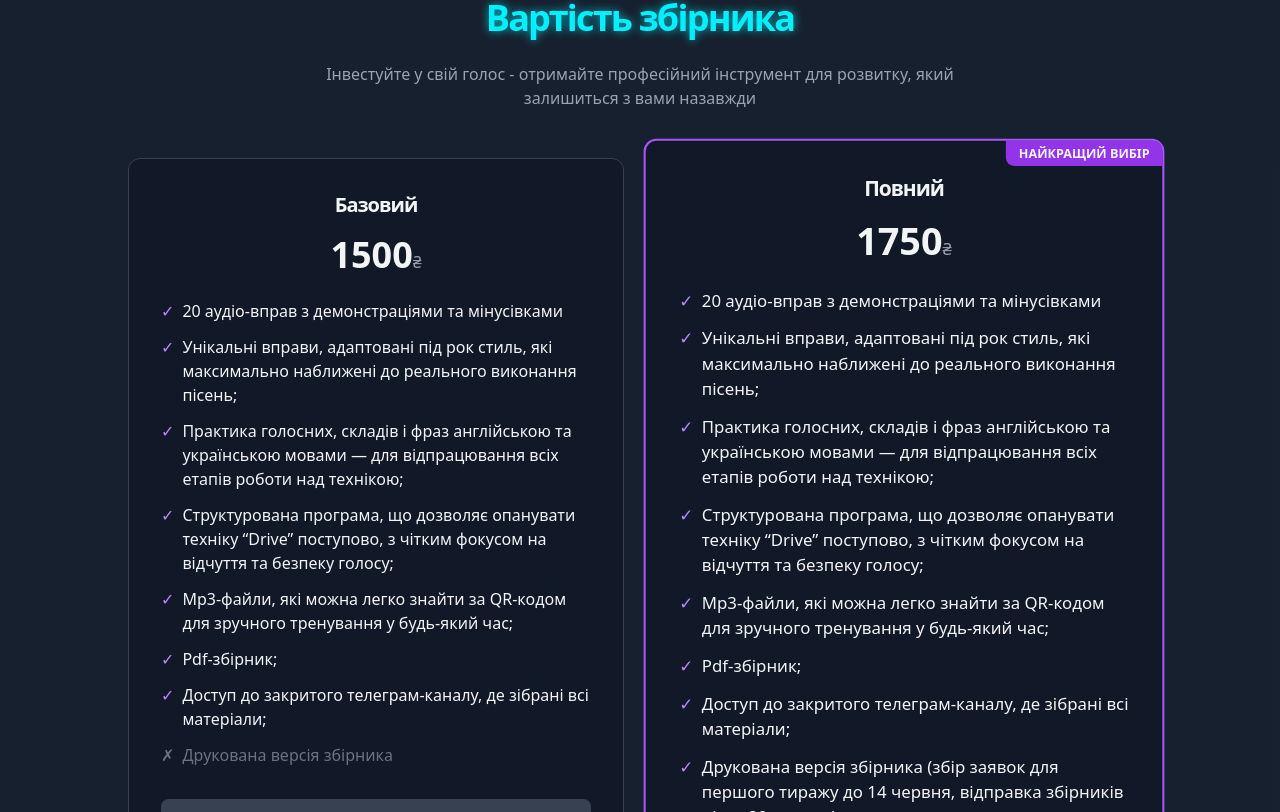
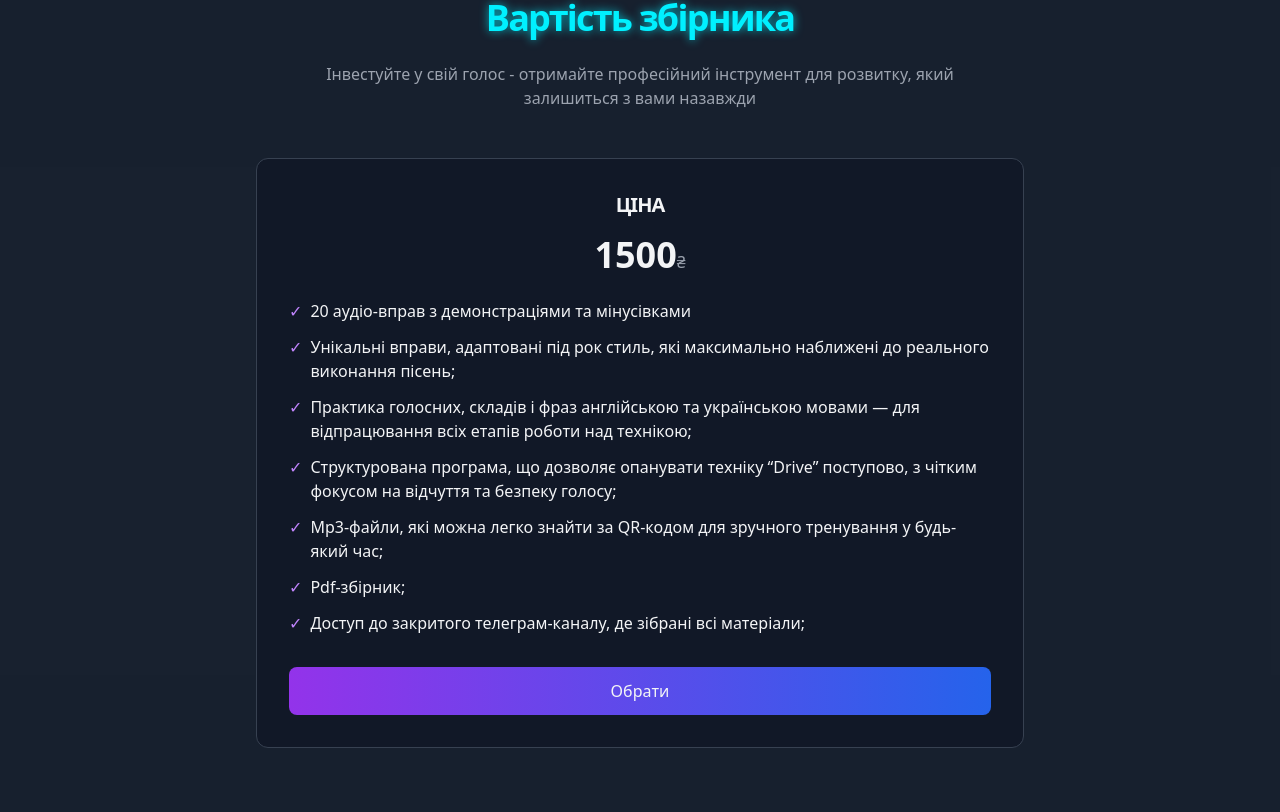
Before and after one commit to GrigoriyShkarta/workbook_FYD, a Next.js app: page / in a window 1280 px wide. Shown: the part 2628-3440 px from the top of the page. Built offline with nearby package versions, Linux system fonts and the light colour scheme.

Commit message:
fixed price

```diff
--- a/src/app/components/Pricing.tsx
+++ b/src/app/components/Pricing.tsx
@@ -8,9 +8,9 @@ const Pricing = () => {
 					розвитку, який залишиться з вами назавжди
 				</p>
 
-				<div className='grid md:grid-cols-2 gap-8 max-w-5xl mx-auto'>
+				<div className='grid md:grid-cols-1 gap-8 max-w-3xl mx-auto'>
 					<div className='bg-gray-900 p-8 rounded-xl border border-gray-700'>
-						<h3 className='text-xl font-bold mb-4 text-center'>Базовий</h3>
+						<h3 className='text-xl font-bold mb-4 text-center'>ЦІНА</h3>
 						<div className='text-center mb-6'>
 							<span className='text-4xl font-bold'>1500</span>
 							<span className='text-gray-400'>₴</span>
@@ -58,19 +58,15 @@ const Pricing = () => {
 									Доступ до закритого телеграм-каналу, де зібрані всі матеріали;
 								</span>
 							</li>
-							<li className='flex items-start'>
-								<span className='text-gray-500 mr-2'>✗</span>
-								<span className='text-gray-500'>Друкована версія збірника</span>
-							</li>
 						</ul>
 						<a href='https://t.me/yana_vocalcoach' target='_blank'>
-							<button className='w-full py-3 bg-gray-700 hover:bg-gray-600 rounded-lg transition'>
+							<button className='w-full py-3 bg-gradient-to-r from-purple-600 to-blue-600 hover:opacity-90 rounded-lg transition'>
 								Обрати
 							</button>
 						</a>
 					</div>
 
-					<div className='bg-gray-900 p-8 rounded-xl border-2 border-purple-500 relative transform scale-105 z-10'>
+					{/* <div className='bg-gray-900 p-8 rounded-xl border-2 border-purple-500 relative transform scale-105 z-10'>
 						<div className='absolute top-0 right-0 bg-purple-600 text-xs font-bold px-3 py-1 rounded-bl-lg rounded-tr-lg'>
 							НАЙКРАЩИЙ ВИБІР
 						</div>
@@ -135,7 +131,7 @@ const Pricing = () => {
 								Обрати
 							</button>
 						</a>
-					</div>
+					</div> */}
 
 					{/* <div className='bg-gray-900 p-8 rounded-xl border border-gray-700'>
 						<h3 className='text-xl font-bold mb-4 text-center'>Преміум</h3>
```
